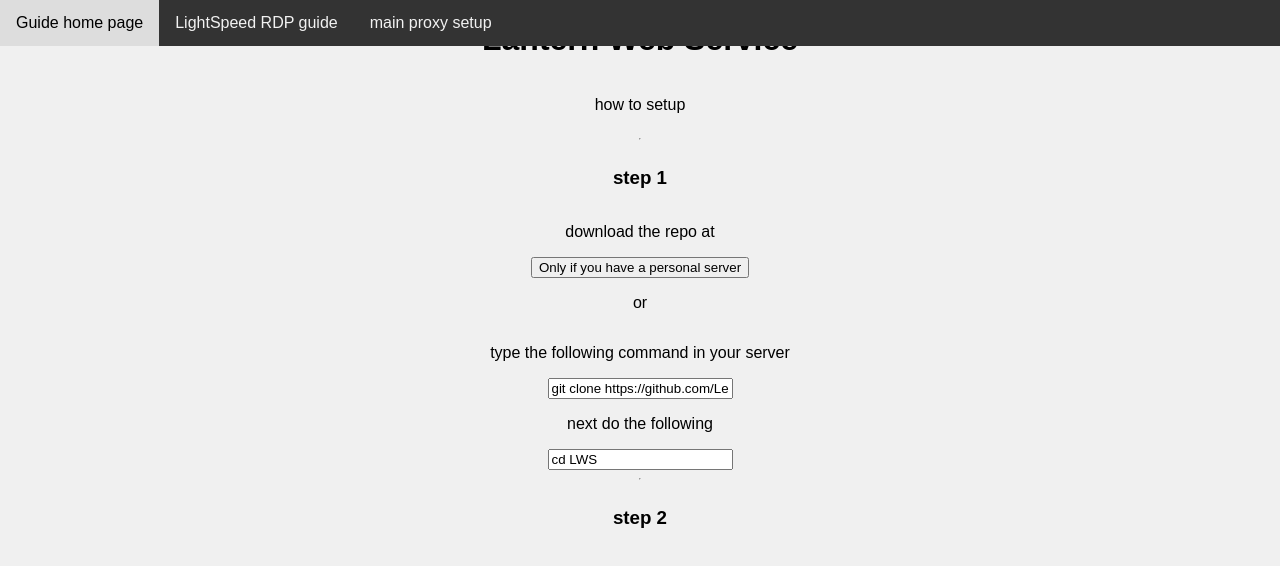
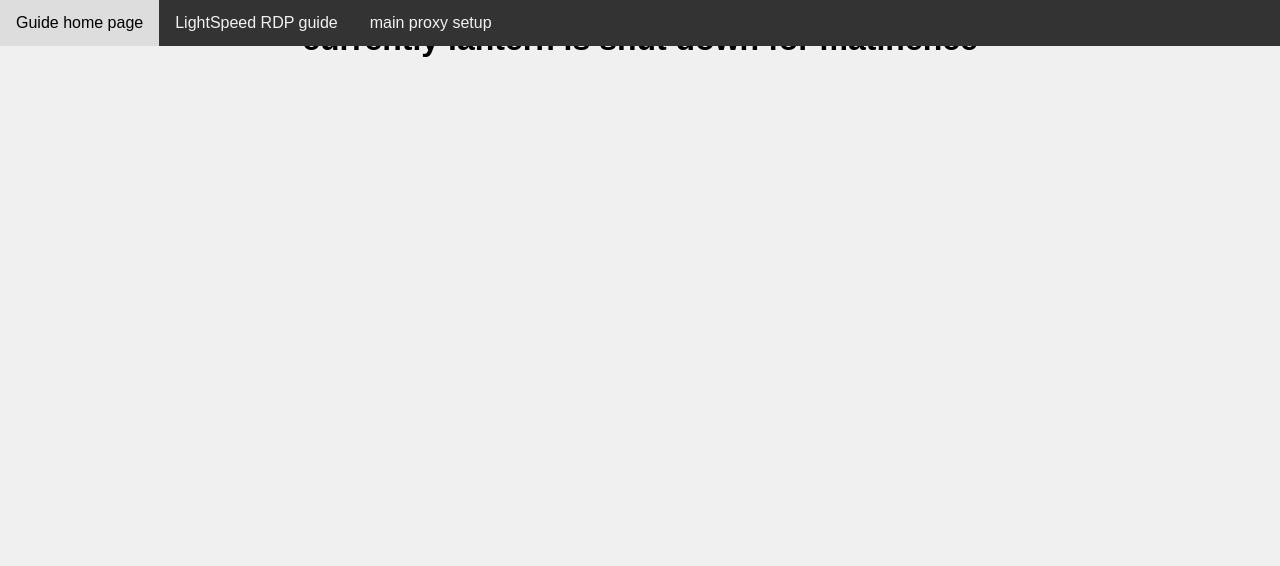
Before and after one commit to pancakes-proxy/cool, a plain HTML site: page lanternwebservice.html in a window 1280 px wide. Drawn offline with Linux system fonts and the light colour scheme.

Commit message:
Update lanternwebservice.html

```diff
--- a/lanternwebservice.html
+++ b/lanternwebservice.html
@@ -71,18 +71,5 @@
         <a href="lightspeedguide.html">LightSpeed RDP guide</a>
         <a href="lanternwebservice.html">main proxy setup</a>
     </div>
-  <h1>Lantern Web Service</h1>
-  <p>how to setup</p>
-  <hr>
-  <h3>step 1</h3>
-  <p>download the repo at</p>
-  <input type="button" value="Only if you have a personal server" onclick="window.location.href='https://github.com/Learnhelp-cc/LWS/archive/refs/heads/master.zip';">
-  <p>or</p>
- <p>type the following command in your server</p>
- <input type="text" value="git clone https://github.com/Learnhelp-cc/LWS.git">
- <p>next do the following</p>
- <input type="text" value="cd LWS">
- <hr>
- <h3>step 2</h3>
-
+<h1>currently lantern is shut down for matinence</h1>
 </body>
```
